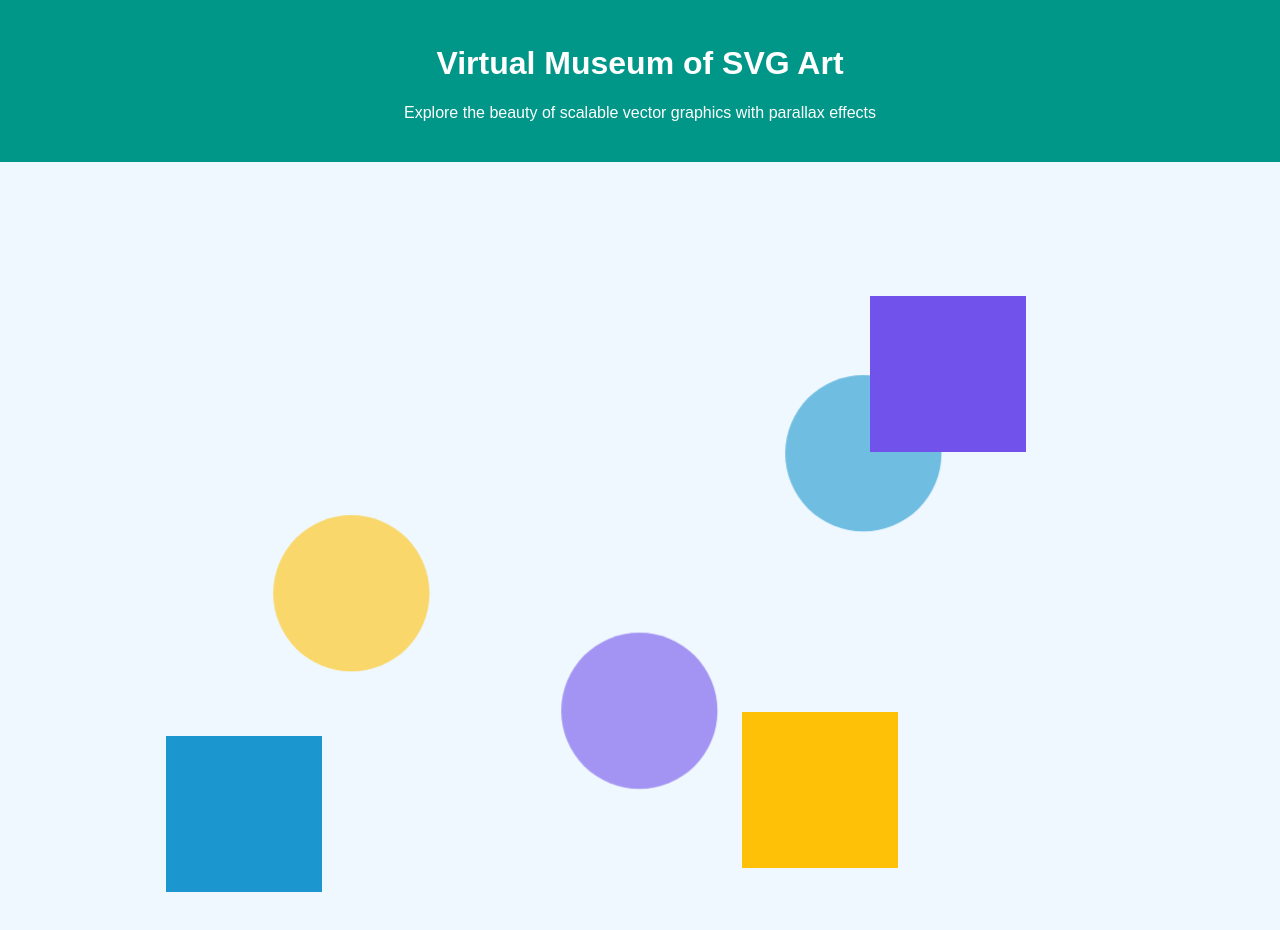
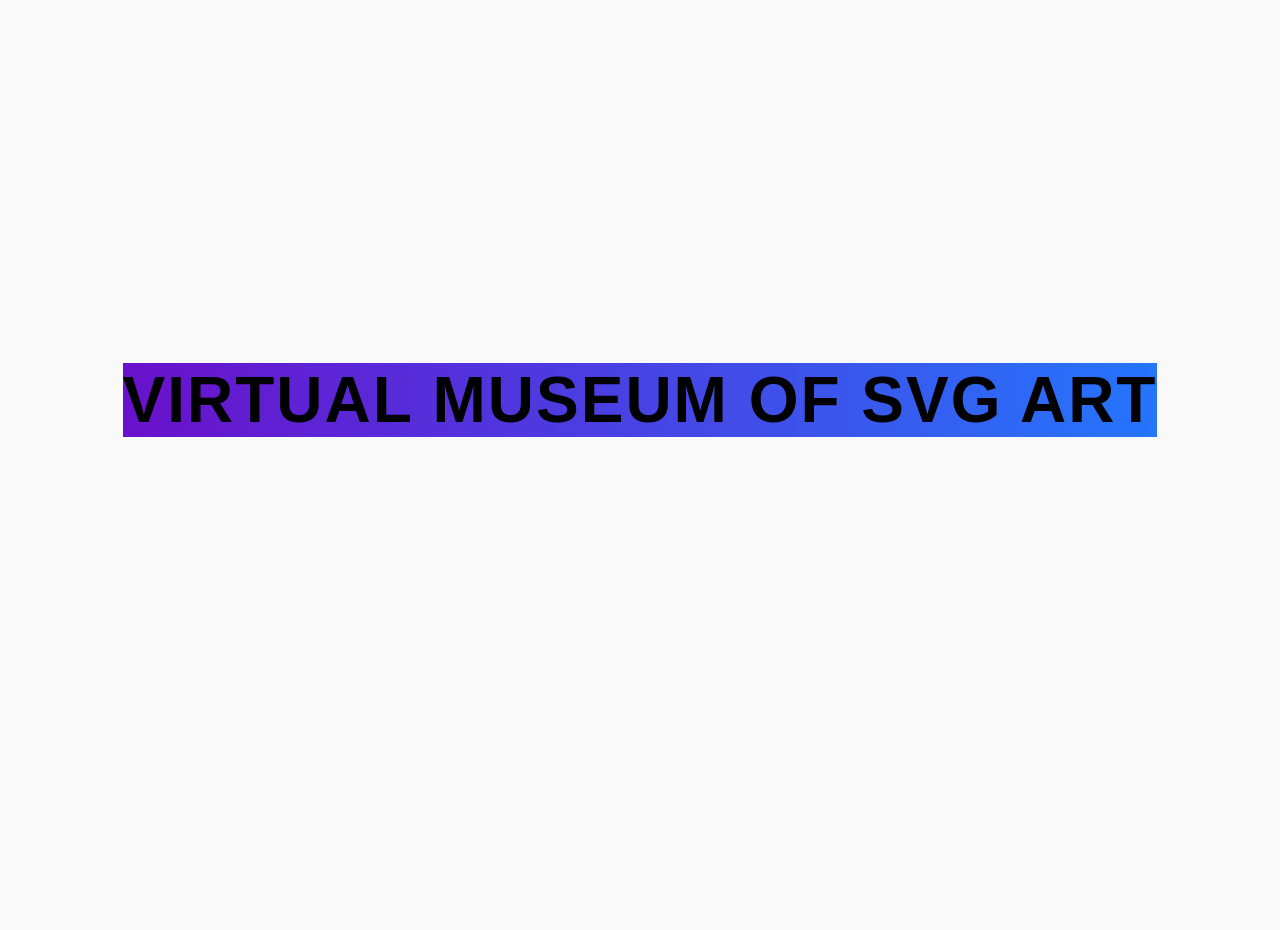
Before and after one commit to valentina-lafchieva/svg-art, a plain HTML site: page index.html in a window 1280 px wide. After the commit the page ends 800 px from the top, so only its background shows below. Drawn offline with Linux system fonts and the light colour scheme.

Commit message:
Update index.html

```diff
--- a/index.html
+++ b/index.html
@@ -3,125 +3,42 @@
 <head>
   <meta charset="UTF-8">
   <meta name="viewport" content="width=device-width, initial-scale=1.0">
-  <title>Virtual Museum of SVG Art with Parallax</title>
+  <title>Virtual Museum of SVG Art</title>
   <style>
-    /* Basic page styling */
     body {
-      font-family: Arial, sans-serif;
       margin: 0;
-      background-color: #f0f8ff;
-      color: #333;
-      overflow-x: hidden; /* Prevent horizontal scrolling */
+      padding: 0;
+      height: 100vh;
+      display: flex;
+      justify-content: center;
+      align-items: center;
+      background-color: #f9f9f9;
+      font-family: 'Arial', sans-serif;
     }
 
-    /* Header styling */
-    header {
-      background: #009688;
-      color: white;
+    h1 {
+      font-size: 4rem;
       text-align: center;
-      padding: 1.5rem;
-      position: sticky;
-      top: 0;
-      z-index: 10;
+      background: linear-gradient(90deg, #6a11cb, #2575fc);
+      font-weight: bold;
+      letter-spacing: 2px;
+      text-transform: uppercase;
+      animation: fadeIn 2s ease-in-out;
     }
 
-    #parallax {
-    position: absolute;
-    height: 100vh;
-    width: 100vw;
-    overflow-x: hidden;
-    overflow-y: auto;
-    perspective: 1px;
-    transform-style: preserve-3d;
-    scroll-behavior: smooth;
-   }
-   #parallax > div {
-    position: absolute;
-   }
-   #square1 {
-    transform: translateZ(0px) scale(1.5);
-    width: calc( 5vw + 5vh );
-    height: calc( 5vw + 5vh );
-    top: 75vh; left: 15%;
-    background-color: #1b96cf;
-   }
-   #circle1 {
-    transform: translateZ(-1px) scale(2.5);
-    width: calc( 6vw + 6vh );
-    height: calc( 6vw + 6vh );
-    border-radius: calc( 3vw + 3vh );
-    top: 50vh; left: 0%;
-    background-color: #ffc107;
-    opacity: 60%;
-   }
-
-   #square2 {
-    transform: translateZ(0px) scale(1.5);
-    width: calc( 5vw + 5vh );
-    height: calc( 5vw + 5vh );
-    top: 20vh; left: 70%;
-    background-color: #7153eb;
-   }
-   #circle2 {
-    transform: translateZ(-1px) scale(2.5);
-    width: calc( 6vw + 6vh );
-    height: calc( 6vw + 6vh );
-    border-radius: calc( 3vw + 3vh );
-    top: 15vh; left: 80%;
-    background-color: #1b96cf;
-    opacity: 60%;
-   }
-
-   #square3 {
-    transform: translateZ(0px) scale(1.5);
-    width: calc( 5vw + 5vh );
-    height: calc( 5vw + 5vh );
-    bottom: 15vh; left: 60%;
-    background-color: #ffc107;
-   }
-   #circle3 {
-    transform: translateZ(-1px) scale(2.5);
-    width: calc( 6vw + 6vh );
-    height: calc( 6vw + 6vh );
-    border-radius: calc( 3vw + 3vh );
-    bottom: 5vh; left: 45%;
-    background-color: #7153eb;
-    opacity: 60%;
-   }
-
-
-    /* Footer styling */
-    footer {
-      text-align: center;
-      padding: 1rem;
-      background: #333;
-      color: white;
-      position: absolute;
-      top: 200vh;
-      width: 100%;
+    @keyframes fadeIn {
+      from {
+        opacity: 0;
+        transform: translateY(-20px);
+      }
+      to {
+        opacity: 1;
+        transform: translateY(0);
+      }
     }
   </style>
 </head>
 <body>
-  <header>
-    <h1>Virtual Museum of SVG Art</h1>
-    <p>Explore the beauty of scalable vector graphics with parallax effects</p>
-  </header>
-  <div id="parallax">
-    <footer>
-      <p>© 2024 Virtual Museum of SVG Art | Designed by Valentina Lafchieva</p>
-    </footer>
-    <div id="circle1"></div>
-    <div id="square1"></div>
-    <div id="circle2"></div>
-    <div id="square2"></div>
-    <div id="circle3"></div>
-    <div id="square3"></div>
-   </div>
-
-
-  <script>
-  </script>
+  <h1>Virtual Museum of SVG Art</h1>
 </body>
-
 </html>
```
